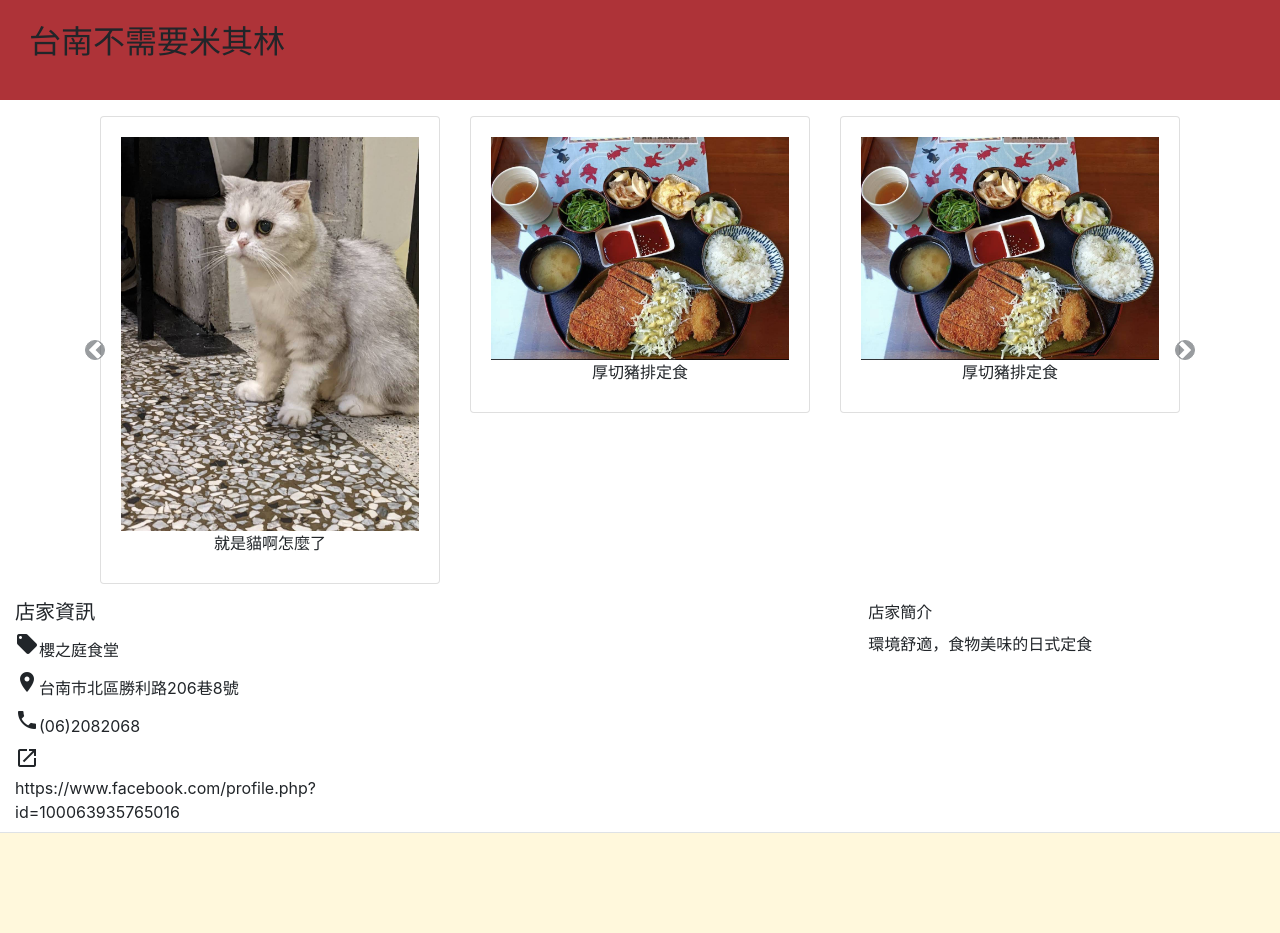
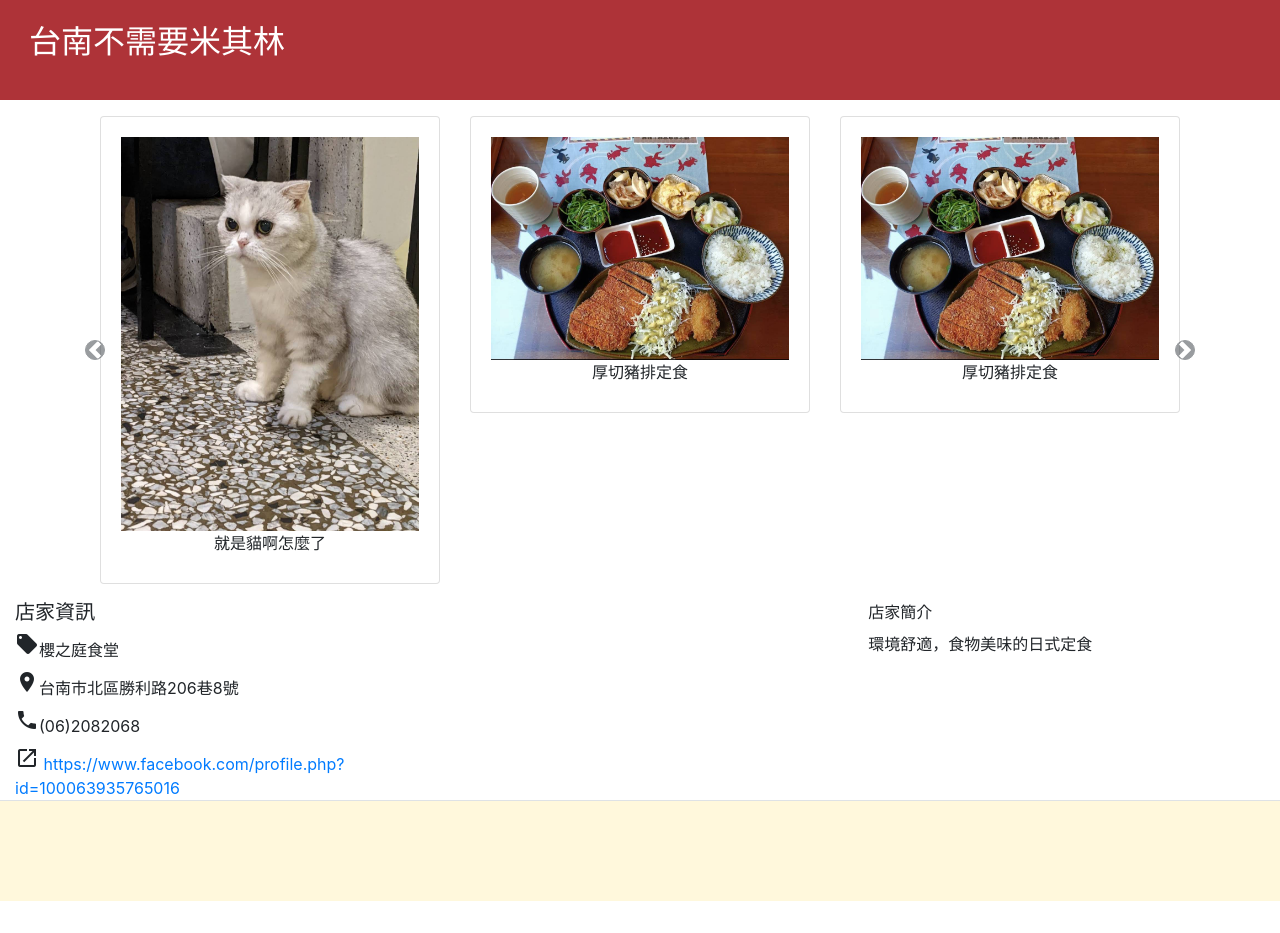
Before and after one commit to yen900611/TNFood_DJ, a Django app: page /food/2/ in a window 1280 px wide. After the commit the page ends 901 px from the top, so only its background shows below. Run offline with Django 4.2, Linux system fonts and the light colour scheme; data comes from the database, SQL or seed files in the repository.

Commit message:
update UI

```diff
--- a/mysite/food/templates/food/base.html
+++ b/mysite/food/templates/food/base.html
@@ -55,7 +55,7 @@
 
     <div class="m-auto mt-3">
       <!-- The form -->
-      <a href="/food" class="btn inline"><h2>台南不需要米其林</h2></a>
+      <a href="/food" class="btn inline text-white"><h2>台南不需要米其林</h2></a>
 
     </div>
   </div>
--- a/mysite/food/templates/food/place_introduction.html
+++ b/mysite/food/templates/food/place_introduction.html
@@ -91,16 +91,21 @@
           <div><span class="material-icons">
               phone
             </span><label for="">{{ store.phone_number }}</label></div>
-          <div><span class="material-icons">
+          {% if store.web_site != "No web site" %}
+            <div>
+            <span class="material-icons">
               open_in_new
-            </span><label for="">{{ store.web_site }}</label></div>
-
+            </span>
+              <a href="{{ store.web_site }}">{{ store.web_site }}</a>
+            </div>
+          {% endif %}
         </div>
         <div class="col-4">
           <ul>
             {% for tag in tag_list %}
               <div class="form-check form-check-inline">
-                <li>{{tag.tags}}</li>
+              <span class="badge badge-pill badge-secondary">{{ tag.tags }}</span>
+
               </div>
             {% endfor %}
           </ul>
@@ -137,5 +142,6 @@
 
 
 
+
   </script>
 {% endblock %}
```
